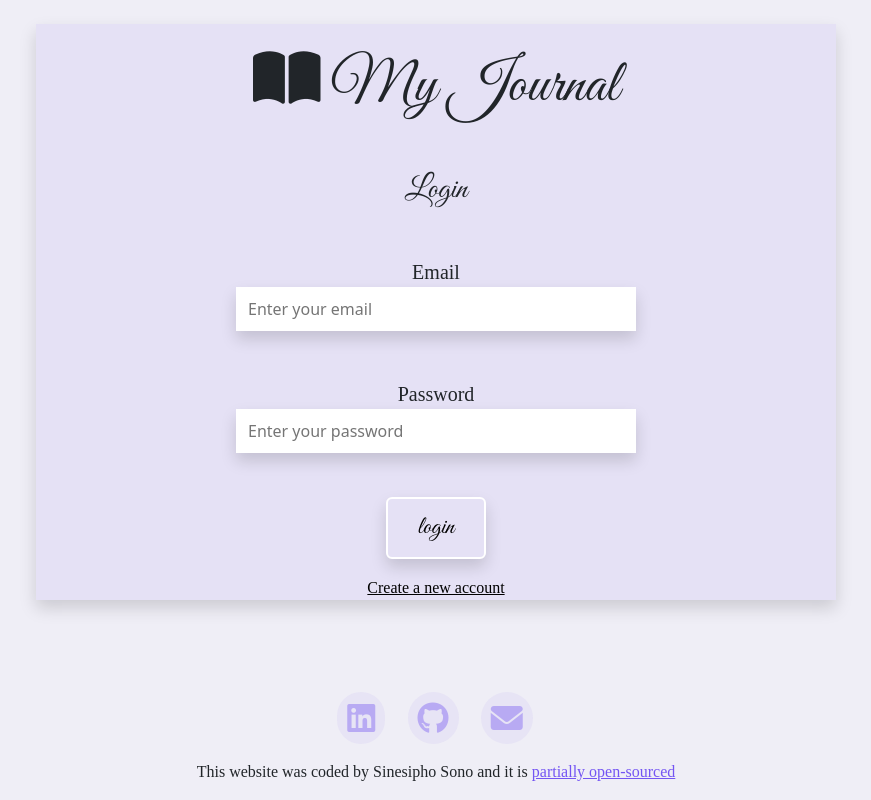
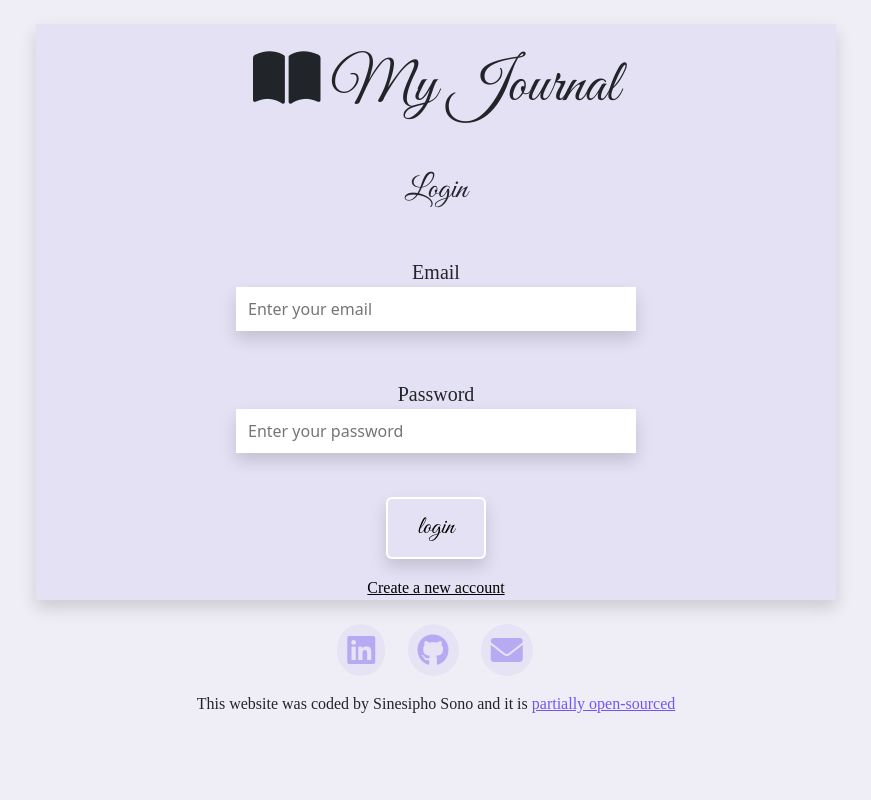
Before and after one commit to Sinesipho-Sono/my-vanilla-journal, a website built with Vite: page index.html in a window 1280 px wide. Shown: the whole page, without its empty margins (204-1075 px from the left). Built offline with nearby package versions, Linux system fonts and the light colour scheme; no server answers; a web font is replaced by a local one.

Commit message:
updated footer

```diff
--- a/index.html
+++ b/index.html
@@ -63,7 +63,7 @@
       <a href="signup.html" class="signup-link">Create a new account</a>
     </div>
     <div class="d-block text-center mt-4">
-      <footer class="fixed-bottom">
+      <footer>
         <a
           href="https://www.linkedin.com/in/sinesipho-sono/"
           title="LinkedIn profile"
--- a/styles.css
+++ b/styles.css
@@ -77,6 +77,7 @@ input {
     width: 500px;
     max-width: fit-content;
   }
+
   h1 {
     font-size: 40px;
   }
```
Also changed, not shown: signup.html (+1 -1 lines).
